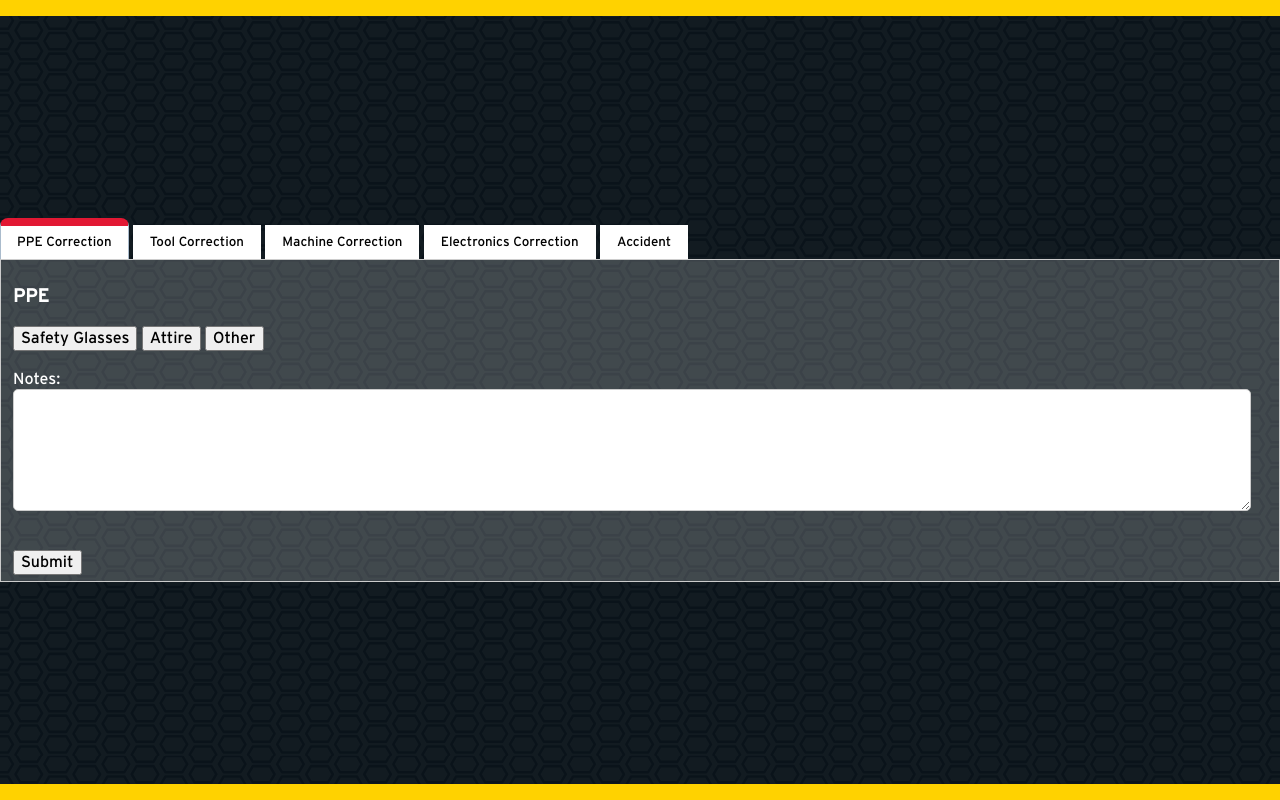
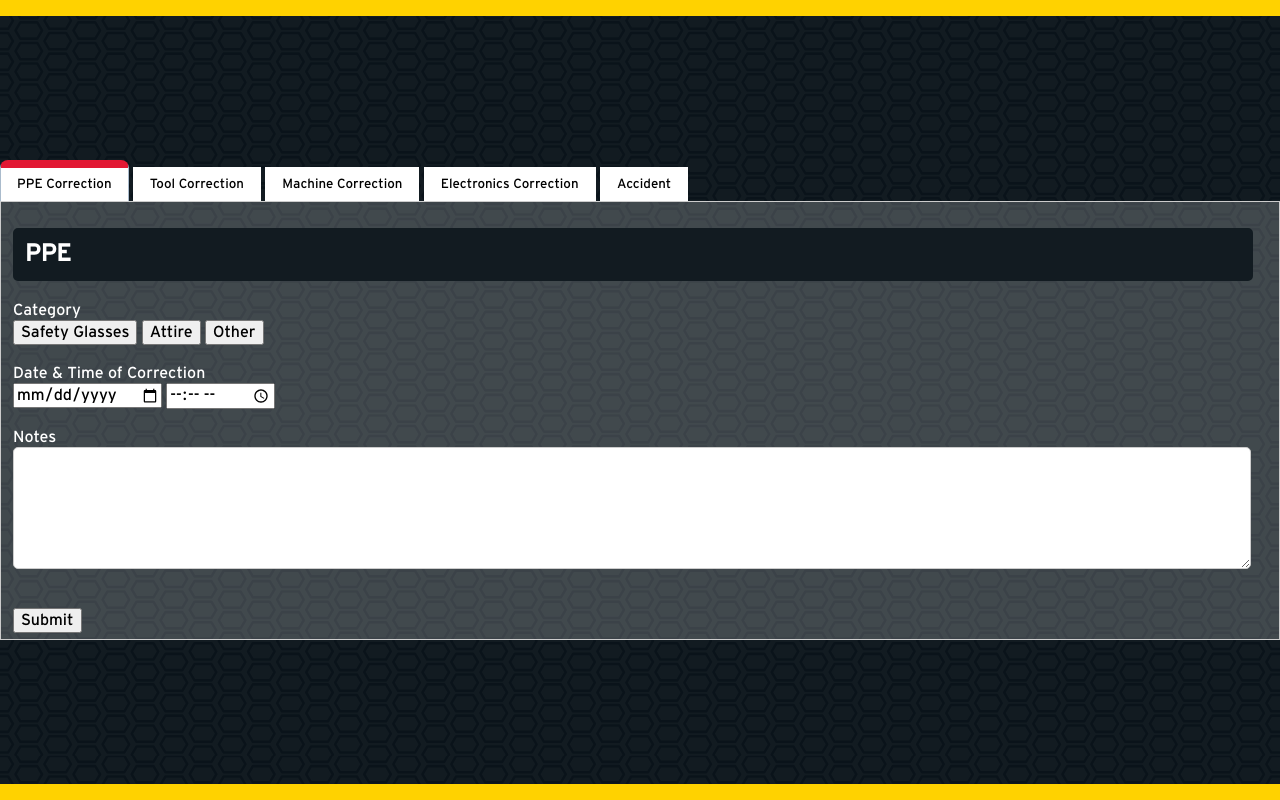
Before and after one commit to umdenes100/enes100-safetylog, a website: page index.html in a window 1280 px wide. Drawn offline with Linux system fonts and the light colour scheme.

Commit message:
made it so the submit button appears as an active button when clicked, fixed font and background paths, added category alert

```diff
--- a/index.html
+++ b/index.html
@@ -20,83 +20,102 @@
     </div>
 
     <div id="PPE" class = "tabcontent">
-        <h3>PPE</h3>
+        <h2>PPE</h2>
         <!-- NEED TO ADD WHERE INPUT IS BEING STORED -->
         <!-- <form action="/action_page.php"></form> -->
         <form ppe = "">
-            <input type = "button" class = "tab-button" id = "glasses" value = "Safety Glasses" onclick = "toggleButton(id)">
-            <input type = "button" class = "tab-button" id = "attire" value = "Attire" onclick = "toggleButton(id)">
-            <input type = "button" class = "tab-button" id = "ppeOther" value = "Other" onclick = "toggleButton(id)"><br><br>
-            <label for = "ppeNote">Notes:</label><br>
-            <textarea name = "text" class = "note-input" id = "ppeNote" name = "ppeNote" wrap = "soft"></textarea><br><br>
-            <input type = "submit" class = "tab-button" id = "ppeSubmit" value = "Submit" onclick = "toggleButton(id)">
+            <label>Category</label><br>
+            <input type = "button" class = "tab-button" id = "glasses" name = glasses value = "Safety Glasses" onclick = "toggleButton(id)">
+            <input type = "button" class = "tab-button" id = "attire" name = attire value = "Attire" onclick = "toggleButton(id)">
+            <input type = "button" class = "tab-button" id = "ppeOther" name = ppeOther value = "Other" onclick = "toggleButton(id)"><br><br>
+            <label for = "ppeDate">Date & Time of Correction</label><br>
+            <input type = "date" class = "tab-button" id = "ppeDate" name = "ppeDate">
+            <input type = "time" class = "tab-button" id = "ppeTime" name = "ppeTime"><br><br>
+            <label for = "ppeNote">Notes</label><br>
+            <textarea class = "note-input" id = "ppeNote" name = "ppeNote" wrap = "soft"></textarea><br><br>
+            <input type = "submit" class = "tab-button" id = "ppeSubmit" name = ppeSubmit value = "Submit" onclick = "toggleButton(id)">
         </form>
     </div>
 
     <div id="Tools" class = "tabcontent">
-        <h3>Tools</h3>
+        <h2>Tools</h2>
         <!-- NEED TO ADD WHERE INPUT IS BEING STORED -->
         <!-- <form action="/action_page.php"></form> -->
         <form tool = "">
-            <input type = "button" class = "tab-button" id = "handTool" value = "Hand Tools" onclick = "toggleButton(id)">
-            <input type = "button" class = "tab-button" id = "powerTool" value = "Power Tools" onclick = "toggleButton(id)">
-            <input type = "button" class = "tab-button" id = "solder" value = "Soldering" onclick = "toggleButton(id)">
-            <input type = "button" class = "tab-button" id = "heatGun" value = "Heat Gun" onclick = "toggleButton(id)">
-            <input type = "button" class = "tab-button" id = "toolOther" value = "Other" onclick = "toggleButton(id)"><br><br>
-            <label for = "toolNote">Notes:</label><br>
-            <textarea name = "text" class = "note-input" id = "toolNote" name = "toolNote" wrap = "soft"></textarea><br><br>
-            <input type = "submit" class = "tab-button" id = "toolSubmit" value = "Submit" onclick = "toggleButton(id)">
+            <label>Category</label><br>
+            <input type = "button" class = "tab-button" id = "handTool" name = handTool value = "Hand Tools" onclick = "toggleButton(id)">
+            <input type = "button" class = "tab-button" id = "powerTool" name = powerTool value = "Power Tools" onclick = "toggleButton(id)">
+            <input type = "button" class = "tab-button" id = "solder" name = solder value = "Soldering" onclick = "toggleButton(id)">
+            <input type = "button" class = "tab-button" id = "heatGun" name = heatGun value = "Heat Gun" onclick = "toggleButton(id)">
+            <input type = "button" class = "tab-button" id = "toolOther" name = toolOther value = "Other" onclick = "toggleButton(id)"><br><br>
+            <label for = "toolDate">Date & Time of Correction</label><br>
+            <input type = "date" class = "tab-button" id = "toolDate" name = "toolDate">
+            <input type = "time" class = "tab-button" id = "toolTime" name = "toolTime"><br><br>
+            <label for = "toolNote">Notes</label><br>
+            <textarea class = "note-input" id = "toolNote" name = "toolNote" wrap = "soft"></textarea><br><br>
+            <input type = "submit" class = "tab-button" id = "toolSubmit" name = toolSubmit value = "Submit" onclick = "toggleButton(id)">
         </form>
     </div>
 
     <div id="Machines" class = "tabcontent">
-        <h3>Machines</h3>
+        <h2>Machines</h2>
         <!-- NEED TO ADD WHERE INPUT IS BEING STORED -->
         <!-- <form action="/action_page.php"></form> -->
         <form electronics = "">
-            <input type = "button" class = "tab-button" id = "print3D" value = "3D Printers" onclick = "toggleButton(id)">
-            <input type = "button" class = "tab-button" id = "laserCut" value = "Laser Cutters" onclick = "toggleButton(id)">
-            <input type = "button" class = "tab-button" id = "machineOther" value = "Other" onclick = "toggleButton(id)"><br><br>
-            <label for = "machineNote">Notes:</label><br>
-            <textarea name = "text" class = "note-input" id = "machineNote" name = "machineNote" wrap = "soft"></textarea><br><br>
-            <input type = "submit" class = "tab-button" id = "machineSubmit" value = "Submit" onclick = "toggleButton(id)">
+            <label>Category</label><br>
+            <input type = "button" class = "tab-button" id = "print3D" name = print3D value = "3D Printers" onclick = "toggleButton(id)">
+            <input type = "button" class = "tab-button" id = "laserCut" name = laserCut value = "Laser Cutters" onclick = "toggleButton(id)">
+            <input type = "button" class = "tab-button" id = "machineOther" name = machineOther value = "Other" onclick = "toggleButton(id)"><br><br>
+            <label for = "machineDate">Date & Time of Correction</label><br>
+            <input type = "date" class = "tab-button" id = "machineDate" name = "machineDate">
+            <input type = "time" class = "tab-button" id = "machineTime" name = "machineTime"><br><br>
+            <label for = "machineNote">Notes</label><br>
+            <textarea class = "note-input" id = "machineNote" name = "machineNote" wrap = "soft"></textarea><br><br>
+            <input type = "submit" class = "tab-button" id = "machineSubmit" name = machineSubmit value = "Submit" onclick = "toggleButton(id)">
         </form>
     </div>
 
     <div id="Electronics" class = "tabcontent">
-        <h3>Electronics</h3>
+        <h2>Electronics</h2>
         <!-- NEED TO ADD WHERE INPUT IS BEING STORED -->
         <!-- <form action="/action_page.php"></form> -->
         <form machine = "">
-            <input type = "button" class = "tab-button" id = "arduino" value = "Arduinos/Acebotts" onclick = "toggleButton(id)">
-            <input type = "button" class = "tab-button" id = "batteryBag" value = "Battery Bags" onclick = "toggleButton(id)">
-            <input type = "button" class = "tab-button" id = "tamiya" value = "Tamiyas" onclick = "toggleButton(id)">
-            <input type = "button" class = "tab-button" id = "electronicOther" value = "Other" onclick = "toggleButton(id)"><br><br>
-            <label for = "electronicNote">Notes:</label><br>
-            <textarea name = "text" class = "note-input" id = "electronicNote" name = "electronicNote" wrap = "soft"></textarea><br><br>
-            <input type = "submit" class = "tab-button" id = "electronicSubmit" value = "Submit" onclick = "toggleButton(id)">
+            <label>Category</label><br>
+            <input type = "button" class = "tab-button" id = "arduino" name = arduino value = "Arduinos/Acebotts" onclick = "toggleButton(id)">
+            <input type = "button" class = "tab-button" id = "batteryBag" name = batteryBag value = "Battery Bags" onclick = "toggleButton(id)">
+            <input type = "button" class = "tab-button" id = "tamiya" name = tamiya value = "Tamiyas" onclick = "toggleButton(id)">
+            <input type = "button" class = "tab-button" id = "electronicOther" name = electronicOther value = "Other" onclick = "toggleButton(id)"><br><br>
+            <label for = "electronicDate">Date & Time of Correction</label><br>
+            <input type = "date" class = "tab-button" id = "electronicDate" name = "electronicDate">
+            <input type = "time" class = "tab-button" id = "electronicTime" name = "electronicTime"><br><br>
+            <label for = "electronicNote">Notes</label><br>
+            <textarea class = "note-input" id = "electronicNote" name = "electronicNote" wrap = "soft"></textarea><br><br>
+            <input type = "submit" class = "tab-button" id = "electronicSubmit" name = electronicSubmit value = "Submit" onclick = "toggleButton(id)">
         </form>
     </div>
 
     <dive id="Accident" class = "tabcontent">
-        <h3>Accident</h3>
+        <h2>Accident</h2>
         <!-- NEED TO ADD WHERE INPUT IS BEING STORED -->
         <!-- <form action="/action_page.php"></form> -->
         <form accident = "">
-            <input type = "button" class = "tab-button" id = "fire" value = "Fire" onclick = "toggleButton(id)">
-            <input type = "button" class = "tab-button" id = "injury" value = "Personal Injury" onclick = "toggleButton(id)">
-            <input type = "button" class = "tab-button" id = "damage" value = "Damage to Lab/Lab Materials" onclick = "toggleButton(id)">
-            <input type = "button" class = "tab-button" id = "accidentOther" value = "Other" onclick = "toggleButton(id)"><br><br>
-            <label for = "accidentNote">Notes:</label><br>
-            <textarea name = "text" class = "note-input" id = "accidentNote" name = "accidentNote" wrap = "soft"></textarea><br><br>
-            <input type = "submit" class = "tab-button" id = "accidentSubmit" value = "Submit" onclick = "toggleButton(id)">
+            <label>Category</label><br>
+            <input type = "button" class = "tab-button" id = "fire" name = fire value = "Fire" onclick = "toggleButton(id)">
+            <input type = "button" class = "tab-button" id = "injury" name = injury value = "Personal Injury" onclick = "toggleButton(id)">
+            <input type = "button" class = "tab-button" id = "damage" name = damage value = "Damage to Lab/Lab Materials" onclick = "toggleButton(id)">
+            <input type = "button" class = "tab-button" id = "accidentOther" name = accidentOther value = "Other" onclick = "toggleButton(id)"><br><br>
+            <label for = "accidentDate">Date & Time of Correction</label><br>
+            <input type = "date" class = "tab-button" id = "accidentDate" name = "accidentDate">
+            <input type = "time" class = "tab-button" id = "accidentTime" name = "accidentTime"><br><br>
+            <label for = "accidentNote">Notes</label><br>
+            <textarea class = "note-input" id = "accidentNote" name = "accidentNote" wrap = "soft"></textarea><br><br>
+            <input type = "submit" class = "tab-button" id = "accidentSubmit" name = accidentSubmit value = "Submit" onclick = "toggleButton(id)">
         </form>
     </div>
 </body>
 
 <script>
     document.getElementById("defaultOpen").click();
-    document.getElementByClassName("tab-button-active").toggle("tab-button-active");
 
     function openCat(evt, catName) {
         var i, tabcontent, tablinks;
--- a/style.css
+++ b/style.css
@@ -71,8 +71,6 @@ body {
 }
 
 .note-input {
-    /*
-    line-height: normal; */
     width: 97%;
     height: 100px;
     padding: 10px;
@@ -93,6 +91,13 @@ h1 {
     margin-bottom: 1%;
 }
 
+h2 {
+    width: 97%;
+    background-color: #121B21;
+    border: 1.5vh solid #121B21;
+    border-radius: 5px;
+}
+
 .text {
     display: flex;
     flex-direction: column;
```
